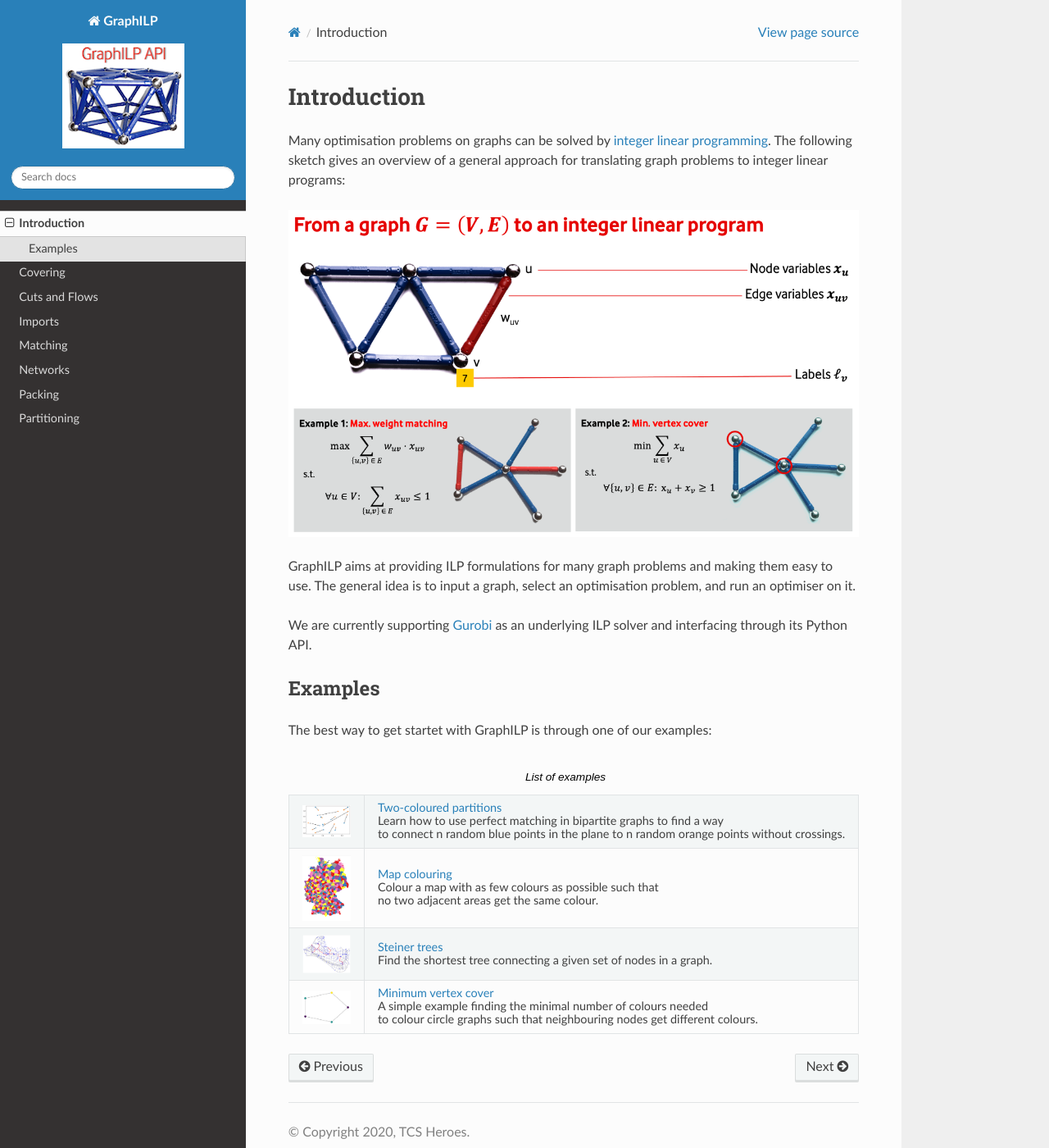
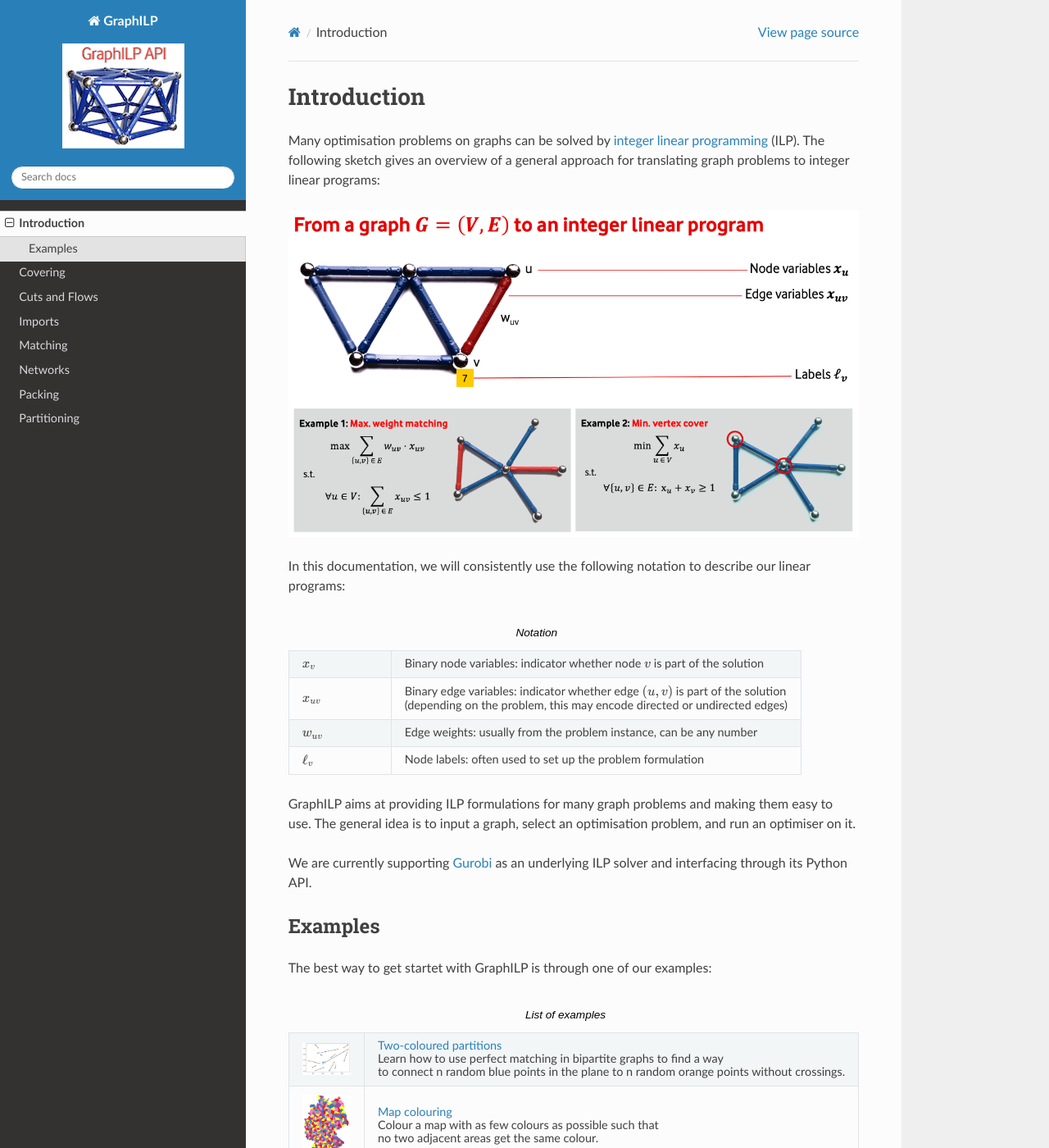
Before and after one commit to VF-DE-CDS/GraphILP-API, a Sphinx documentation site: the page built from docs/source/introduction.rst, in a window 1280 px wide and 1400 px high. Shown: the whole window at 82% size. Built offline with Sphinx 7.4.7 and the Read the Docs theme 2.0.0, drawn with Linux system fonts in a browser that asks for light colours.

Commit message:
expanded introduction

```diff
--- a/docs/source/introduction.rst
+++ b/docs/source/introduction.rst
@@ -4,11 +4,26 @@
 Introduction
 *************
 
-Many optimisation problems on graphs can be solved by `integer linear programming <https://en.wikipedia.org/wiki/Integer_programming>`_. The following sketch gives an overview of a general approach for translating graph problems to integer linear programs:
+Many optimisation problems on graphs can be solved by `integer linear programming <https://en.wikipedia.org/wiki/Integer_programming>`_ (ILP). The following sketch gives an overview of a general approach for translating graph problems to integer linear programs:
 
 .. image:: graph2ilp.png
 
+In this documentation, we will consistently use the following notation to describe our linear programs:
 
+.. list-table:: Notation
+   :widths: 20 80
+   :header-rows: 0
+
+   * - :math:`x_{v}`
+     - Binary node variables: indicator whether node :math:`v` is part of the solution
+   * - :math:`x_{uv}`
+     - Binary edge variables: indicator whether edge :math:`(u, v)` is part of the solution
+
+       (depending on the problem, this may encode directed or undirected edges)
+   * - :math:`w_{uv}`
+     - Edge weights: usually from the problem instance, can be any number
+   * - :math:`\ell_v`
+     - Node labels: often used to set up the problem formulation
 
 GraphILP aims at providing ILP formulations for many graph problems and making them easy to use.
 The general idea is to input a graph, select an optimisation problem, and run an optimiser on it.
```
